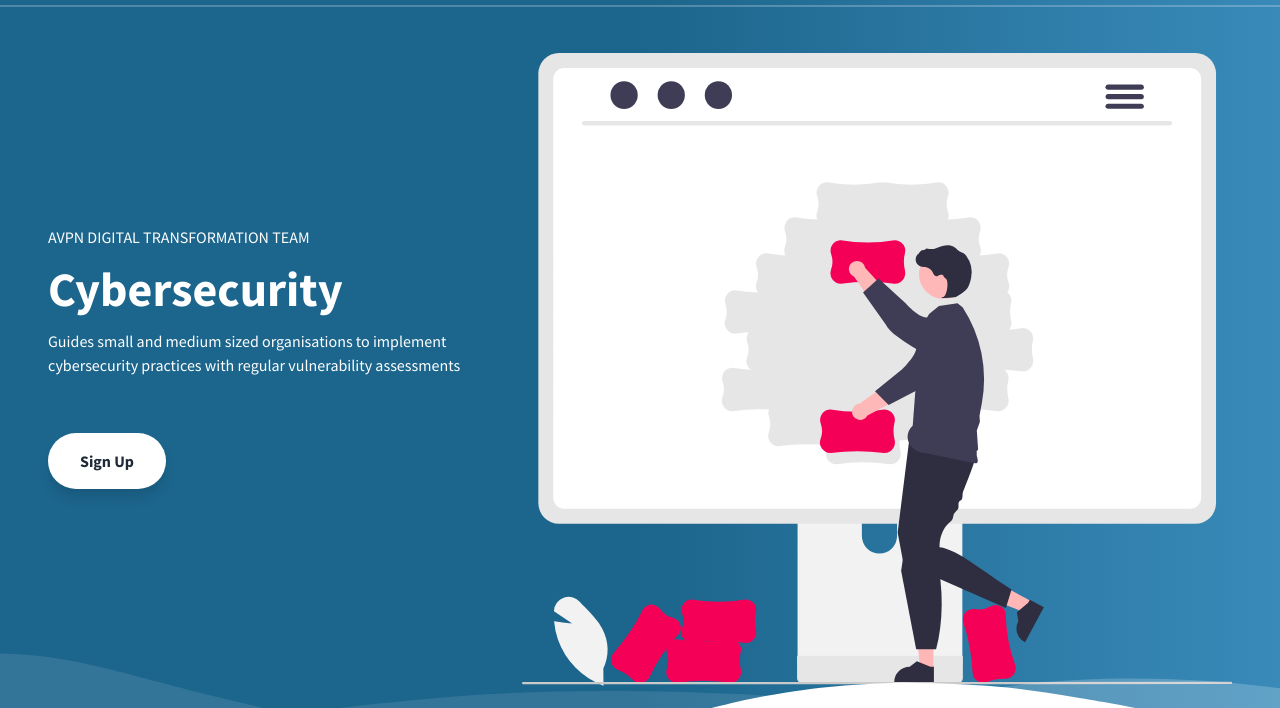
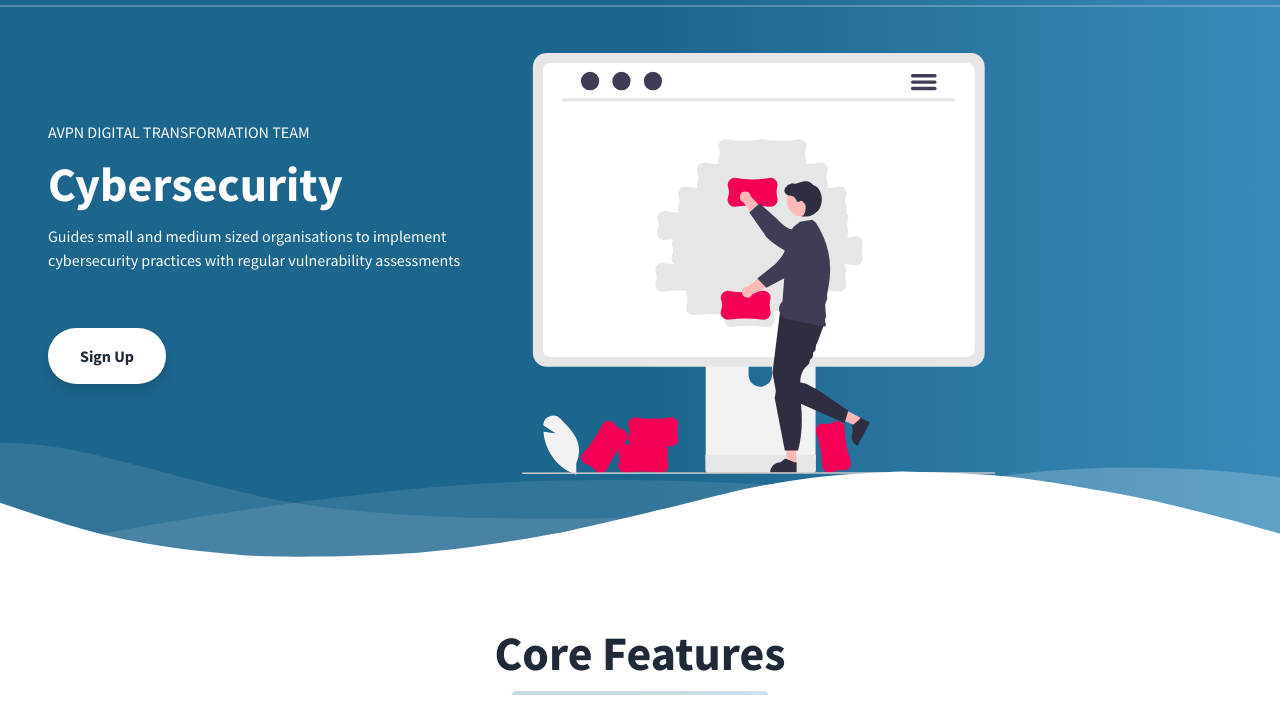
Before and after one commit to estherspeaks/esther.github.io, a plain HTML site: page Cybersecurity01.html in a window 1280 px wide. Shown: the part 67-775 px from the top of the page. Drawn offline with nearby package versions, Linux system fonts and the light colour scheme.

Commit message:
Update Cybersecurity01.html

```diff
--- a/Cybersecurity01.html
+++ b/Cybersecurity01.html
@@ -93,7 +93,7 @@
           </button>
         </div>
         <!-- Col-->
-        <div class="w-full md:w-3/5 py-6 text-center">
+        <div class="w-full md:w-2/5 py-6 text-center">
 
           <!--FIRST IMAGE SVG BELOW-->
           <svg xmlns="http://www.w3.org/2000/svg" data-name="Layer 1" viewBox="0 0 751.13137 669.03005" xmlns:xlink="http://www.w3.org/1999/xlink">
```
